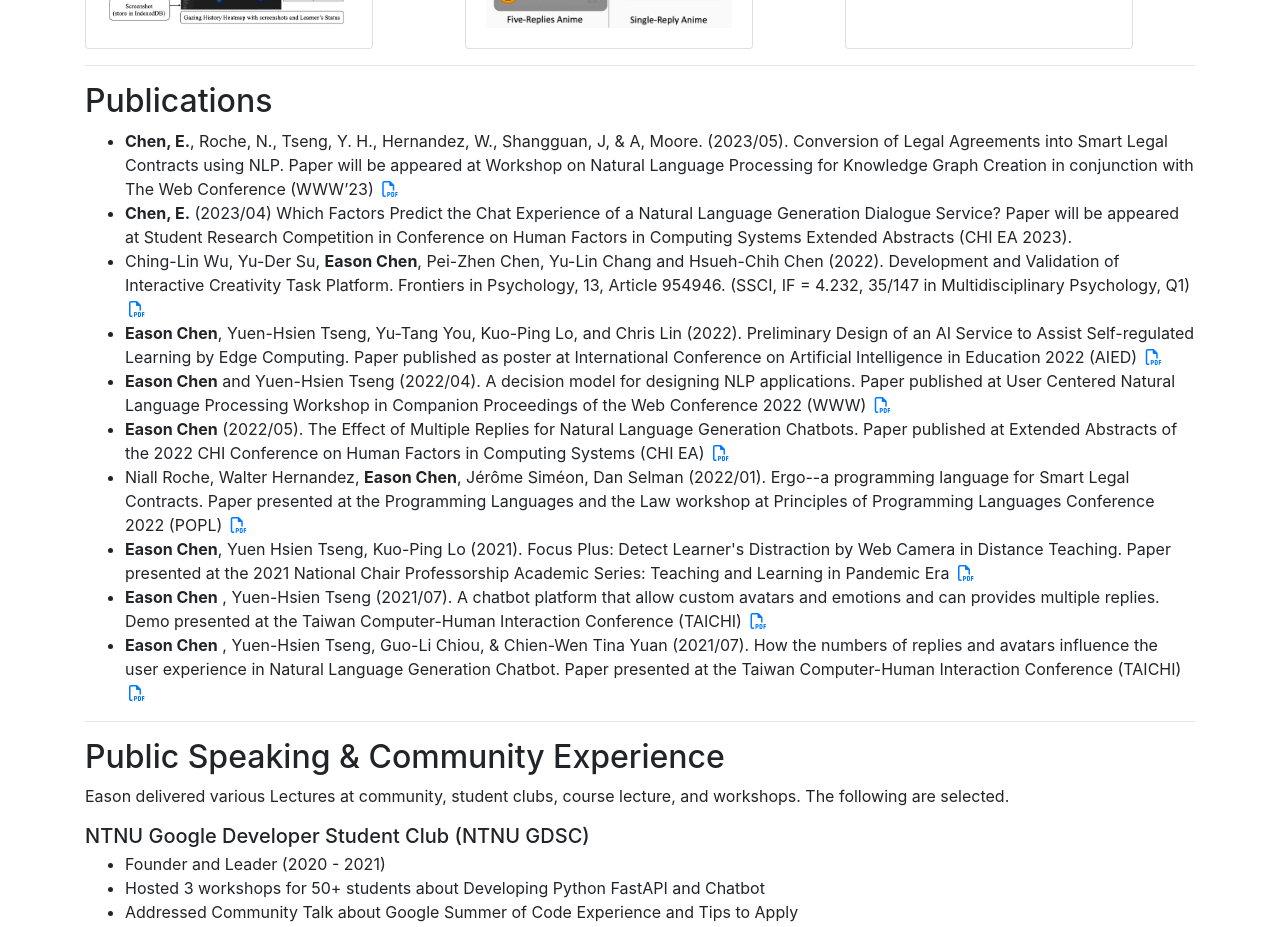
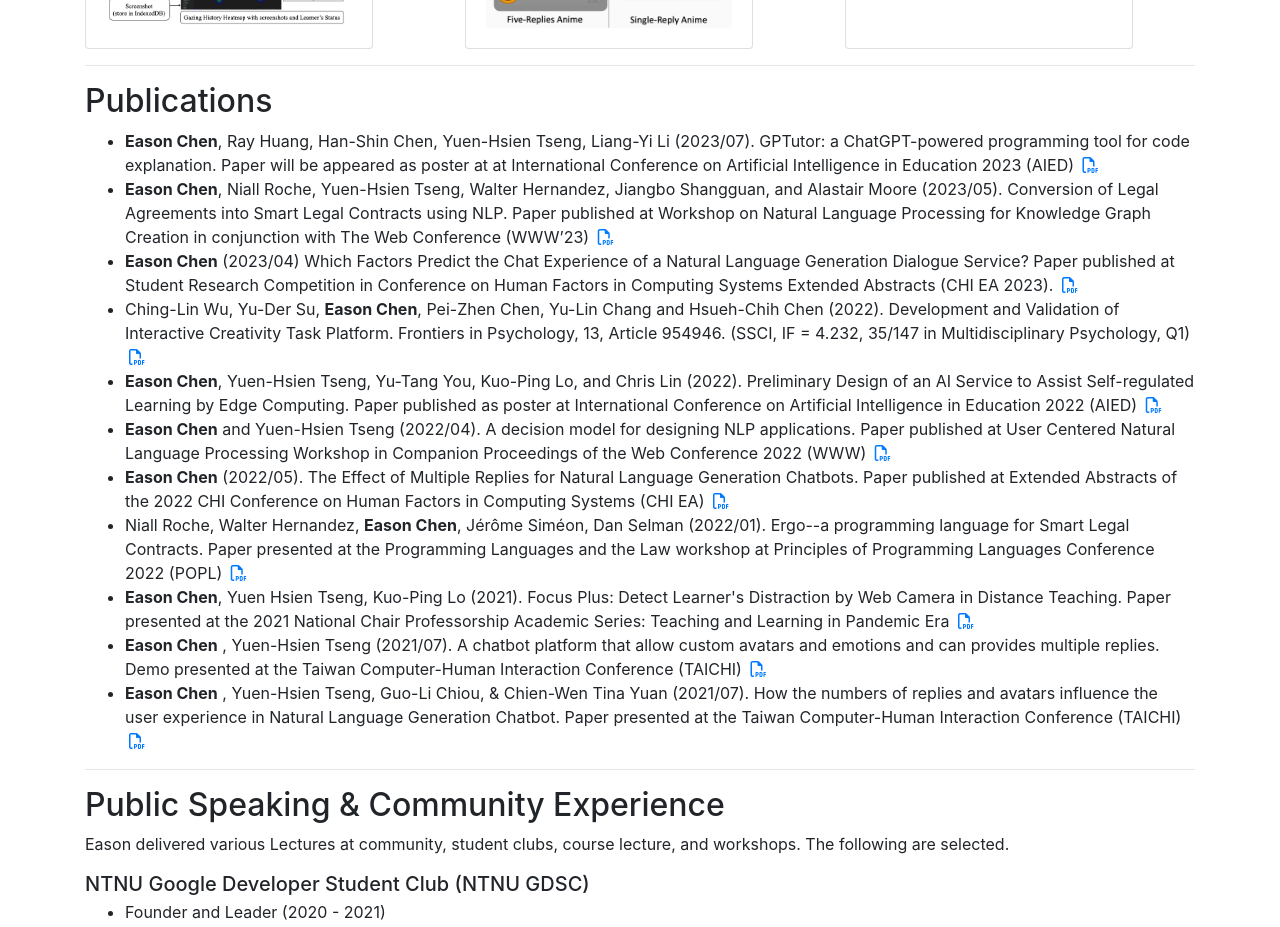
Before and after one commit to EasonC13/CV_Academic, a Nuxt app: page / in a window 1280 px wide. Shown: the part 2320-3247 px from the top of the page. Built offline with nearby package versions, Linux system fonts and the light colour scheme.

Commit message:
update: paper

```diff
--- a/components/Publications.vue
+++ b/components/Publications.vue
@@ -12,6 +12,9 @@
             <i class="fa fa-file-pdf-o ml-1"></i>
           </a>
         </span>
+        <!-- <span v-if="paper.doi">
+          <a :href="paper.doi" target="_blank" class="link-primary"> [doi] </a>
+        </span> -->
       </li>
     </ul>
   </div>
@@ -36,15 +39,21 @@ export default {
         // },
         {
           markdown:
-            "**Chen, E.**, Roche, N., Tseng, Y. H., Hernandez, W., Shangguan, J, & A, Moore. (2023/05). Conversion of Legal Agreements into Smart Legal Contracts using NLP. Paper will be appeared at Workshop on Natural Language Processing for Knowledge Graph Creation in conjunction with The Web Conference (WWW’23)",
-          pdf_link: "https://arxiv.org/pdf/2210.08954.pdf",
-          // doi: "https://doi.org/10.3389/fpsyg.2022.954946",
+            "**Eason Chen**, Ray Huang, Han-Shin Chen, Yuen-Hsien Tseng, Liang-Yi Li (2023/07). GPTutor: a ChatGPT-powered programming tool for code explanation. Paper will be appeared as poster at at International Conference on Artificial Intelligence in Education 2023 (AIED)",
+          pdf_link: "https://arxiv.org/pdf/2305.01863.pdf",
+          doi: "https://doi.org/10.48550/arXiv.2305.01863",
         },
         {
           markdown:
-            "**Chen, E.** (2023/04) Which Factors Predict the Chat Experience of a Natural Language Generation Dialogue Service? Paper will be appeared at Student Research Competition in Conference on Human Factors in Computing Systems Extended Abstracts (CHI EA 2023).",
-          // pdf_link:            "https://www.frontiersin.org/articles/10.3389/fpsyg.2022.954946/full",
-          // doi: "https://doi.org/10.3389/fpsyg.2022.954946",
+            "**Eason Chen**, Niall Roche, Yuen-Hsien Tseng, Walter Hernandez, Jiangbo Shangguan, and Alastair Moore (2023/05). Conversion of Legal Agreements into Smart Legal Contracts using NLP. Paper published at Workshop on Natural Language Processing for Knowledge Graph Creation in conjunction with The Web Conference (WWW’23)",
+          pdf_link: "https://arxiv.org/pdf/2210.08954.pdf",
+          doi: "https://doi.org/10.1145/3543873.3587554",
+        },
+        {
+          markdown:
+            "**Eason Chen** (2023/04) Which Factors Predict the Chat Experience of a Natural Language Generation Dialogue Service? Paper published at Student Research Competition in Conference on Human Factors in Computing Systems Extended Abstracts (CHI EA 2023).",
+          pdf_link: "https://arxiv.org/pdf/2304.10785.pdf",
+          doi: "https://doi.org/10.1145/3544549.3583940",
         },
         {
           markdown:
```
